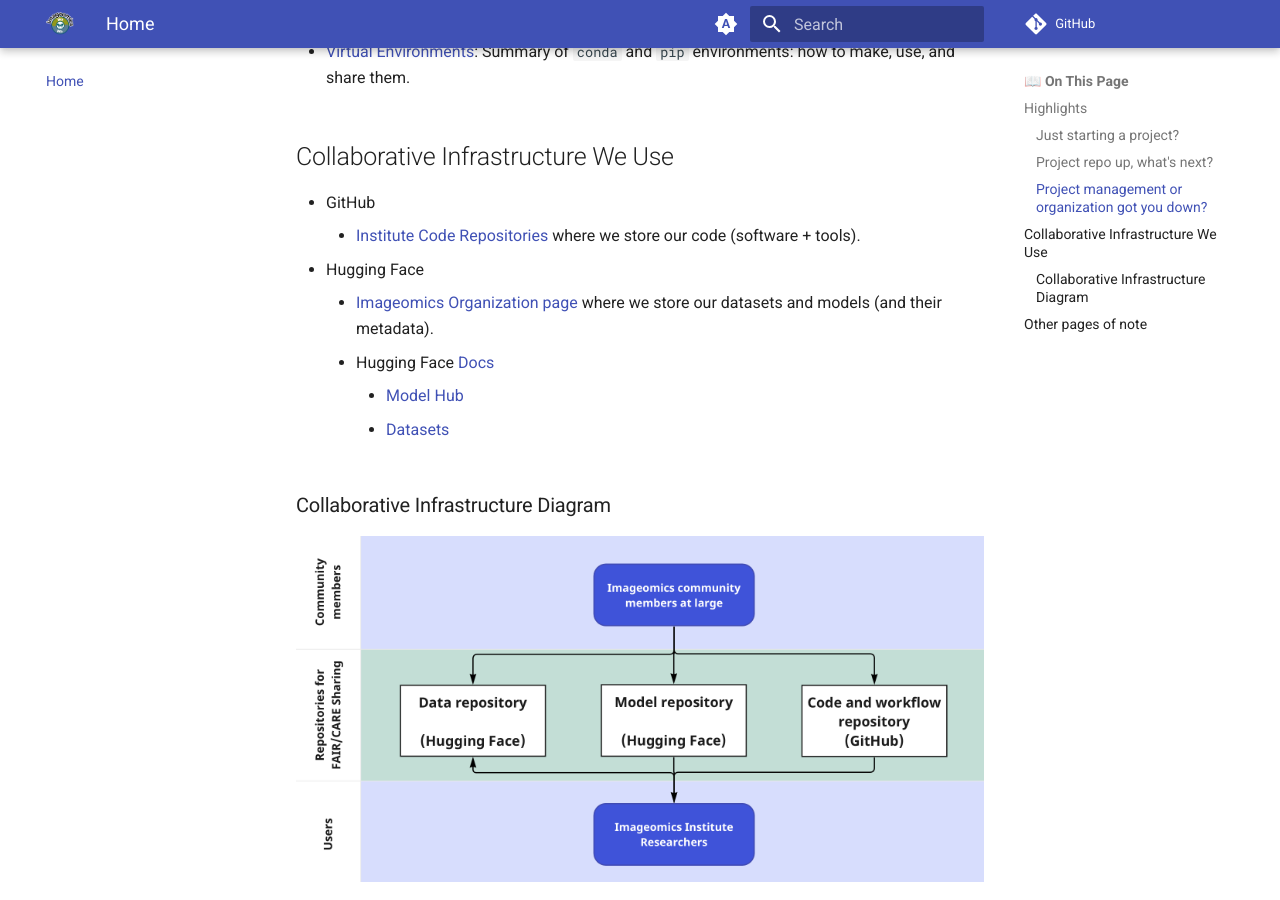
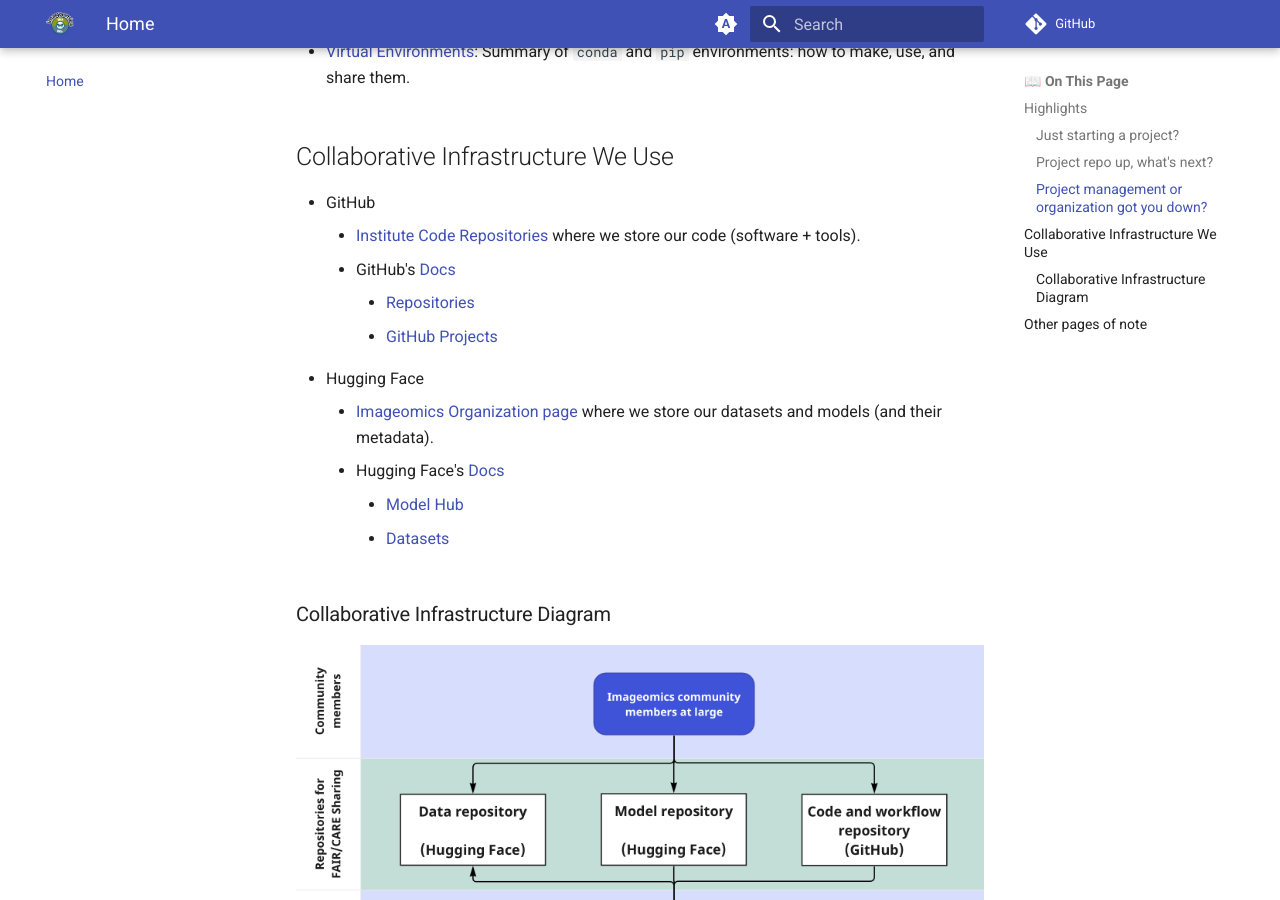
Before and after one commit to akashgunjegaon/Collaborative-distributed-science-guide, an MkDocs documentation site: the page built from docs/index.md, in a window 1280 px wide and 900 px high, scrolled down 1281 px. Built offline with MkDocs 1.6.1 and Material for MkDocs 9.7.7, drawn with Linux system fonts in a browser that asks for light colours; comment, search, counter and statistics services are not loaded.

Commit message:
Add links to github's docs

```diff
--- a/docs/index.md
+++ b/docs/index.md
@@ -35,9 +35,12 @@ Discover new tools to help:
 
 - GitHub
     - [Institute Code Repositories](https://github.com/Imageomics) where we store our code (software + tools).
+    - GitHub's [Docs](https://docs.github.com/en)
+        - [Repositories](https://docs.github.com/en/repositories)
+        - [GitHub Projects](https://docs.github.com/en/issues/planning-and-tracking-with-projects)
 - Hugging Face
     - [Imageomics Organization page](https://huggingface.co/imageomics) where we store our datasets and models (and their metadata).
-    - Hugging Face [Docs](https://huggingface.co/docs)
+    - Hugging Face's [Docs](https://huggingface.co/docs)
         - [Model Hub](https://huggingface.co/docs/hub/models-the-hub)
         - [Datasets](https://huggingface.co/docs/hub/datasets-overview)
 
```
